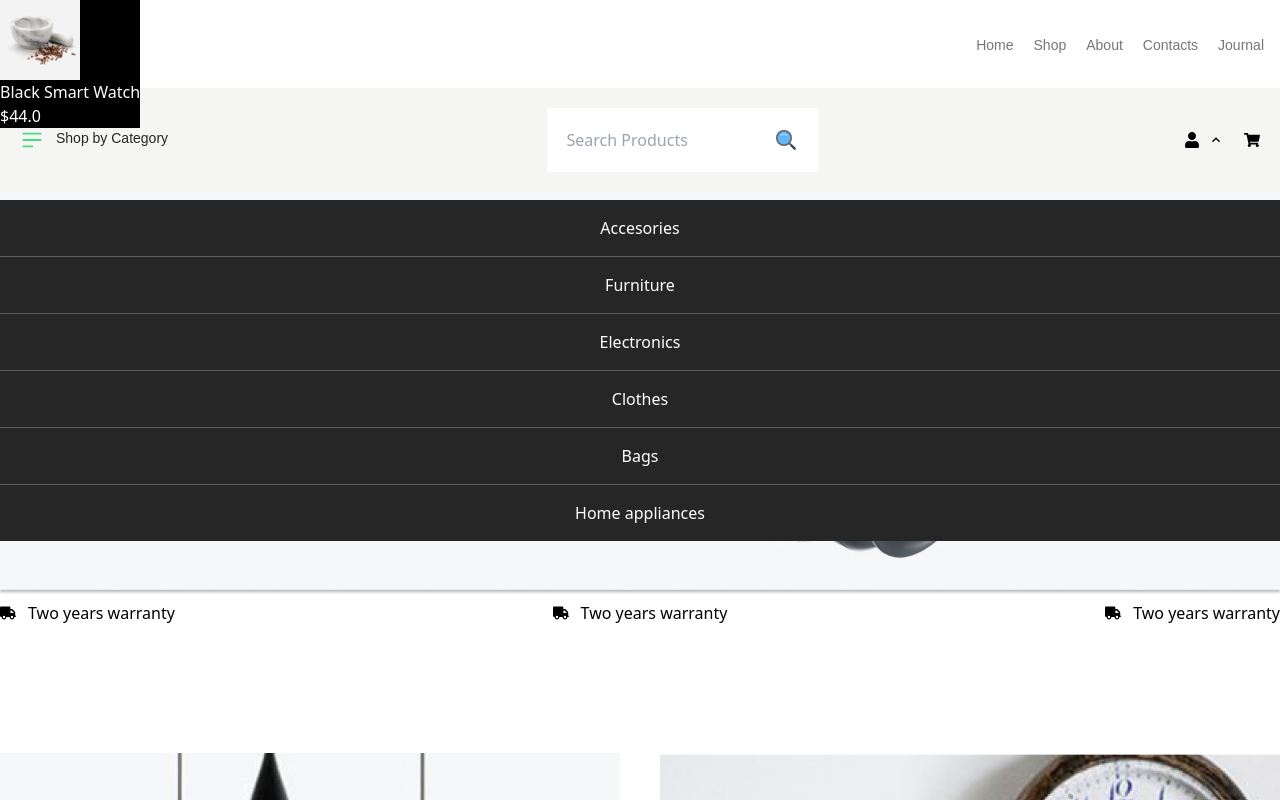
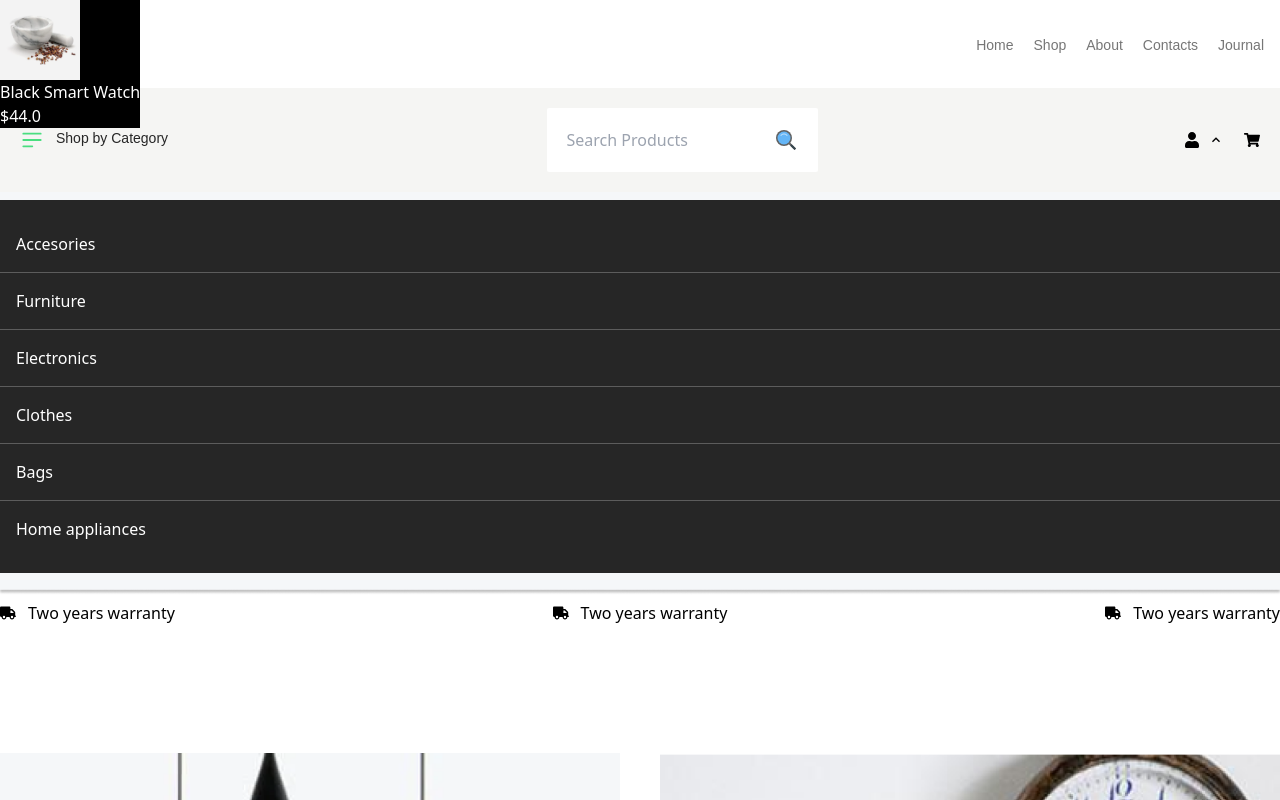
Before and after one commit to mdarafat2201/oreby1, a React (Vite) app: page / in a window 1280 px wide. Both pictures are taken after a click on the element 32 px from the left and 140 px from the top of the page. Shown: the top 800 px of the page. Built offline with nearby package versions, Linux system fonts and the light colour scheme.

Commit message:
MuneBar 5

```diff
--- a/src/App.jsx
+++ b/src/App.jsx
@@ -1,9 +1,24 @@
 import Home from "./pages/Home/Home";
+import RootLayaout from "./Component/CommonConponent/RootLayaout/RootLayaout";
+import {
+  createRoutesFromElements,
+  createBrowserRouter,
+  Route,
+  RouterProvider,
+} from "react-router-dom";
+
+const router = createBrowserRouter(
+  createRoutesFromElements(
+    <Route path="/" element={<RootLayaout />}>
+      <Route index element={<Home />} />
+    </Route>
+  )
+);
 function App() {
   return (
-    <>
+    <RouterProvider router={router}>
       <Home />
-    </>
+    </RouterProvider>
   );
 }
 
--- /dev/null
+++ b/src/Component/CommonConponent/RootLayaout/RootLayaout.jsx
@@ -0,0 +1,17 @@
+import React from "react";
+import Header from "../../Header/Header";
+import MenuBar from "../../MenuBar/MenuBar";
+import Footer from "../../Footer/Footer";
+import { Outlet } from "react-router-dom";
+const RootLayaout = () => {
+  return (
+    <div>
+      <Header />
+      <MenuBar />
+      <Outlet />
+      <Footer />
+    </div>
+  );
+};
+
+export default RootLayaout;
--- a/src/Component/MenuBar/MenuBar.jsx
+++ b/src/Component/MenuBar/MenuBar.jsx
@@ -5,6 +5,7 @@ import Serach from "../CommonConponent/Serach";
 import { FaUser, FaShoppingCart } from "react-icons/fa";
 import CartItem from "../../assets/product4.png";
 import { MdKeyboardArrowUp, MdKeyboardArrowDown } from "react-icons/md";
+import { Link } from "react-router-dom";
 const MenuBar = () => {
   const [ShowCatagorise, setShowCatagorise] = useState(false);
   const [ShowAccount, setShowAccount] = useState(false);
@@ -41,27 +42,27 @@ const MenuBar = () => {
               {ShowCatagorise && (
                 <div>
                   <ul
-                    className={`bg-main_font_color text-white  text-center absolute z-10 divide-y divide-[#ffffff3f] ${
+                    className={`bg-main_font_color text-white  py-4 absolute z-10 divide-y divide-[#ffffff3f] ${
                       ShowCatagorise === true ? "w-full left-0 top-1/4" : null
                     }`}
                   >
-                    <li className="py-4">
-                      <a href="#">Accesories</a>
+                    <li className="p-4">
+                      <Link to={"/"}>Accesories</Link>
                     </li>
-                    <li className="py-4">
-                      <a href="#">Furniture</a>
+                    <li className="p-4">
+                      <Link to={"/"}>Furniture</Link>
                     </li>
-                    <li className="py-4">
-                      <a href="#">Electronics</a>
+                    <li className="p-4">
+                      <Link to={"/"}>Electronics</Link>
                     </li>
-                    <li className="py-4">
-                      <a href="#">Clothes</a>
+                    <li className="p-4">
+                      <Link to={"/"}>Clothes</Link>
                     </li>
-                    <li className="py-4">
-                      <a href="#">Bags</a>
+                    <li className="p-4">
+                      <Link to={"/"}>Bags</Link>
                     </li>
-                    <li className="py-4">
-                      <a href="#">Home appliances</a>
+                    <li className="p-4">
+                      <Link to={"/"}>Home appliances</Link>
                     </li>
                   </ul>
                 </div>
--- a/src/pages/Home/Home.jsx
+++ b/src/pages/Home/Home.jsx
@@ -1,6 +1,4 @@
 import React from "react";
-import Header from "../../Component/Header/Header";
-import MenuBar from "../../Component/MenuBar/MenuBar";
 import Banner from "../../Component/Banner/Banner";
 import Shipping from "../../Component/Shipping/Shipping";
 import SeleInfu from "../../Component/SeleInfu/SeleInfu";
@@ -11,13 +9,10 @@ import {
   BesellingData,
   BestsellerData,
 } from "../../../NewArrivalData/ArrivalData";
-import Footer from "../../Component/Footer/Footer";
 
 const Home = () => {
   return (
     <div>
-      <Header />
-      <MenuBar />
       <Banner />
       <Shipping />
       <SeleInfu />
@@ -25,7 +20,6 @@ const Home = () => {
       <Arrival headingTitle="Our Best Selling" ArrivalData={BesellingData} />
       <PhoneOfTheYear />
       <Arrival headingTitle="Special Offers" ArrivalData={BestsellerData} />
-      <Footer />
     </div>
   );
 };
```
